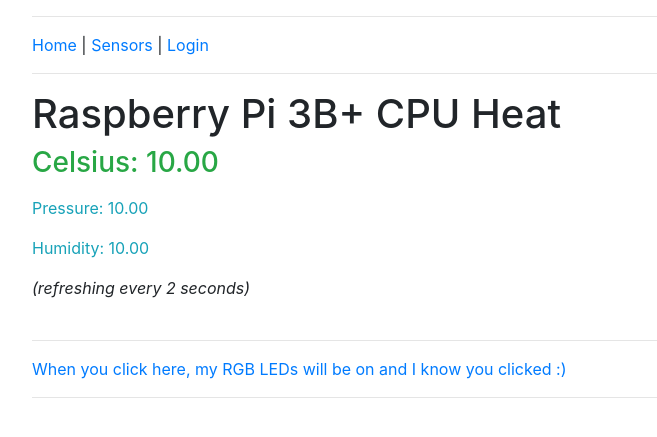
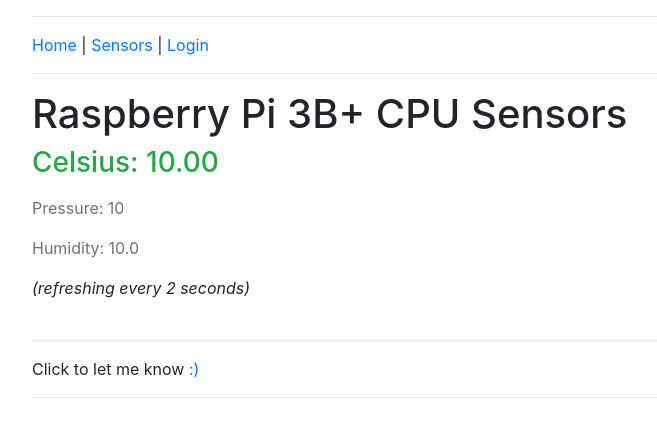
Before and after one commit to lexologics/sensehat, a Django app: template main/templates/main/sensors.html in a window 1280 px wide. Shown: the top 437 px of the page, without its empty margins (53-710 px from the left). Run offline with Django 3.2, Linux system fonts and the light colour scheme; the template is opened without the code that fills it: most values are stand-ins (such as "Sample title", 1, 10 or a date in 2020); some libraries are stand-ins or nearby versions.

Commit message:
sensors.html

```diff
--- a/main/templates/main/sensors.html
+++ b/main/templates/main/sensors.html
@@ -2,7 +2,7 @@
 
 {% block content %}
 
-    <h1>Raspberry Pi 3B+ CPU Heat</h1>
+    <h1>Raspberry Pi 3B+ CPU Sensors</h1>
     {% if temp > 37.25 %}
       <h3>
       <p class="text-danger">Celsius: {{ temp|floatformat:2 }}</p>
@@ -18,14 +18,15 @@
     <p>{{ sense.temp }}</p>
 -->
 
-    <p class="text-info">Pressure: {{ pressure|floatformat:2 }}</p>
-    <p class="text-info">Humidity: {{ humidity|floatformat:2 }}</p>
+    <p class="text-muted">Pressure: {{ pressure|floatformat:0 }}</p>
+    <p class="text-muted">Humidity: {{ humidity|floatformat:1 }}</p>
 
     <i>(refreshing every 2 seconds)</i>
 
     <br><br>
     <hr>
-    <a href="/rgb/">When you click here, my RGB LEDs will be on and I know you clicked :)</a>
+    Click to let me know
+    <a href="/rgb/">:)</a>
     <hr>
 
 {% endblock %}
```
